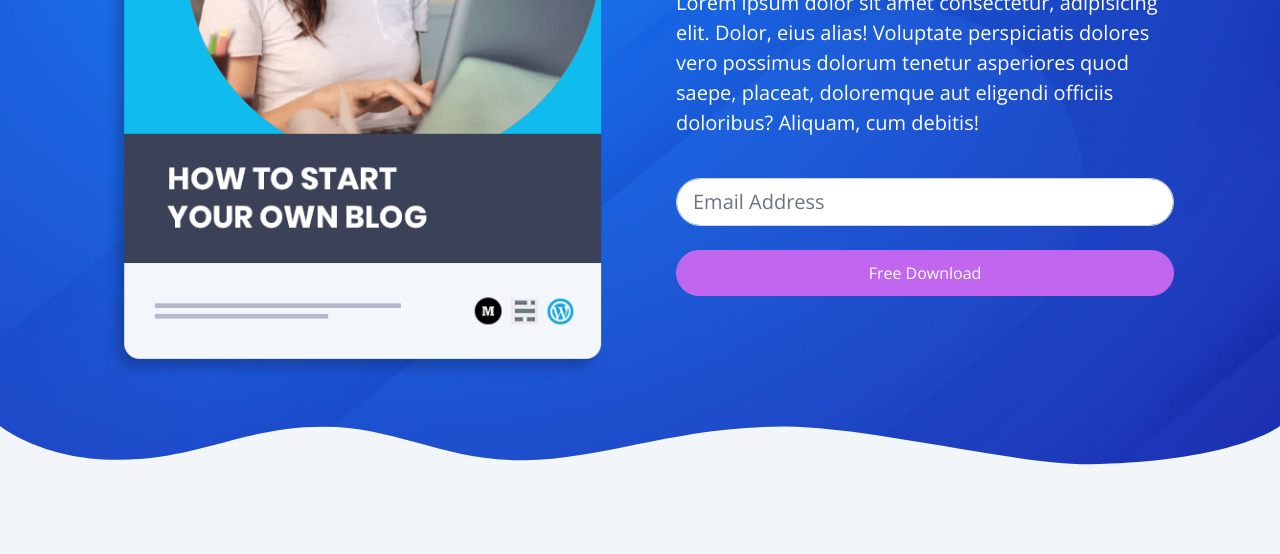
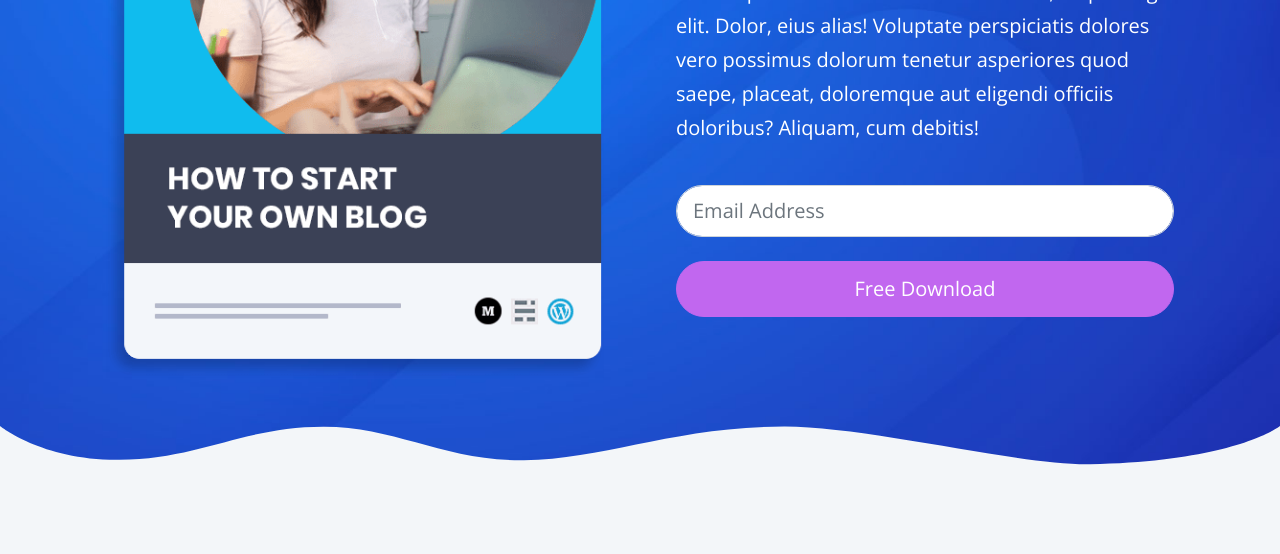
Before and after one commit to dustech/bs5-simple-starter, a website: page projects/ebook-website-starter/index.html in a window 1280 px wide. Shown: the part 431-985 px from the top of the page. Drawn offline with nearby package versions, Linux system fonts and the light colour scheme; files that its build step writes are made by us from their sources.

```diff
--- a/projects/ebook-website-starter/index.html
+++ b/projects/ebook-website-starter/index.html
@@ -91,7 +91,7 @@
                       />
                     </div>
                     <div class="d-grid">
-                      <button class="btn btn-primary text-white">
+                      <button class="btn btn-primary btn-lg text-white">
                         Free Download
                       </button>
                     </div>
--- a/projects/ebook-website-starter/scss/bootstrap.scss
+++ b/projects/ebook-website-starter/scss/bootstrap.scss
@@ -46,4 +46,7 @@
   8: $spacer * 12,
 ) !default;
 
+$line-height-base: 1.7;
+$headings-margin-bottom: $spacer * 1;
+
 @import "../node_modules/bootstrap/scss/bootstrap";
```
